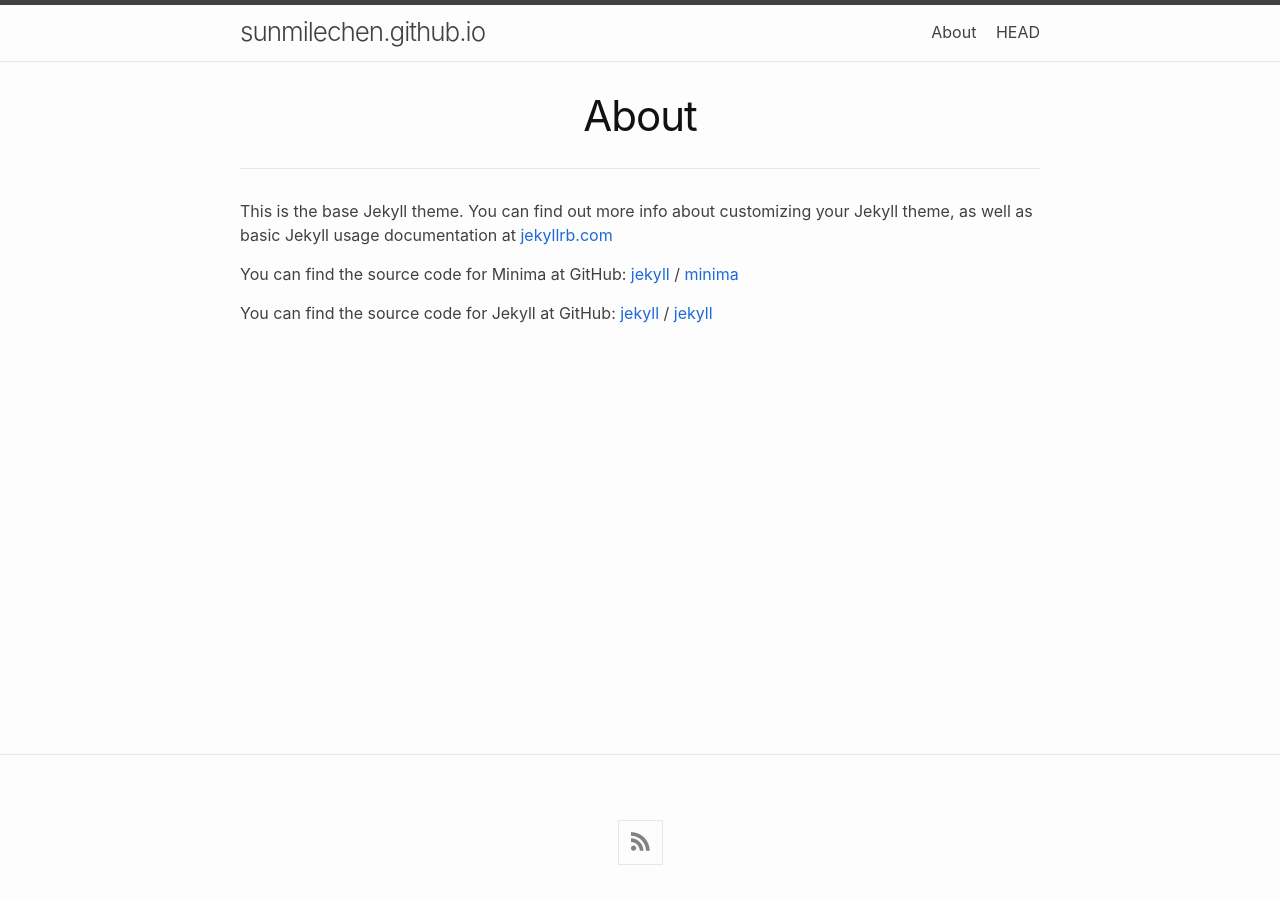
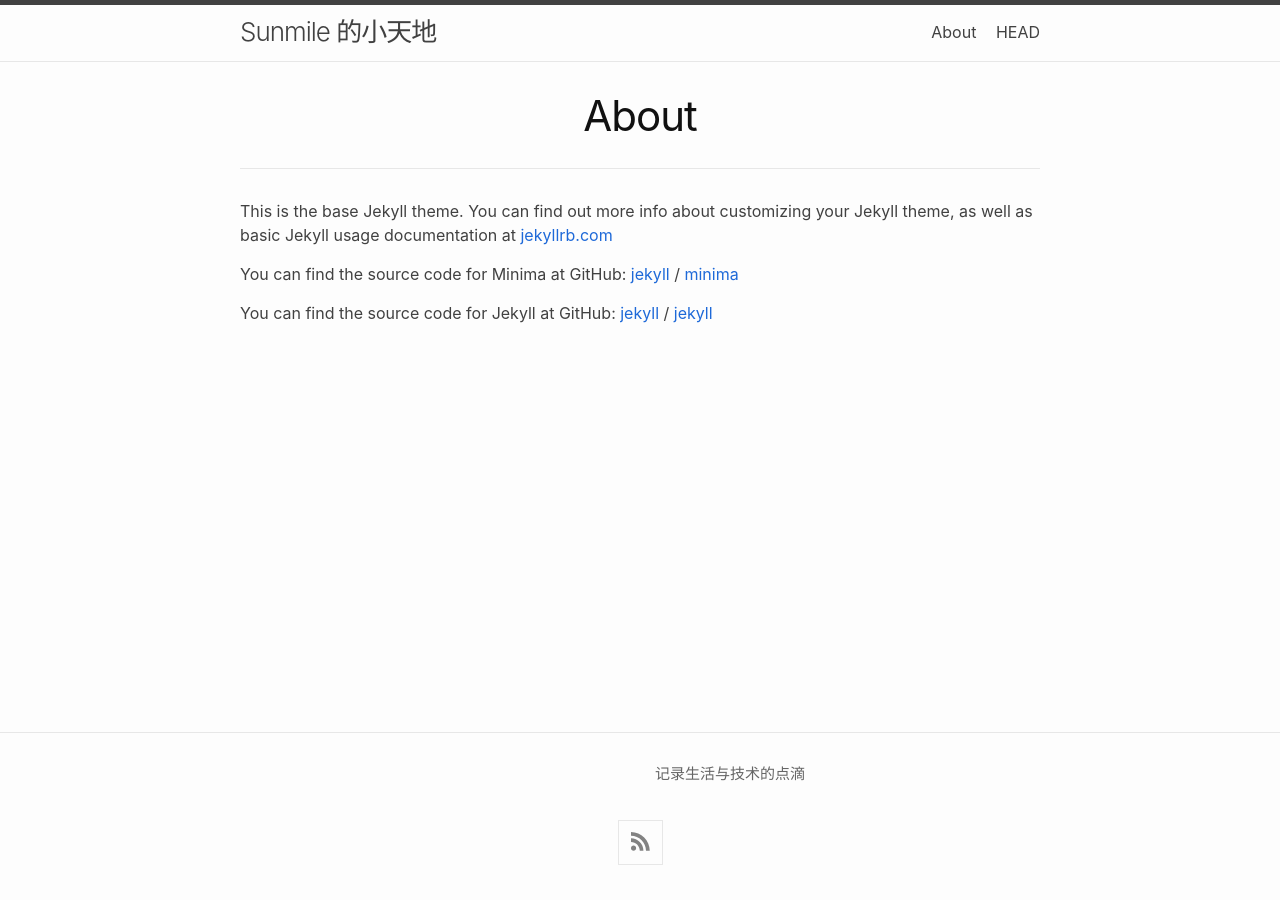
Before and after one commit to sunmilechen/sunmilechen.github.io, a Jekyll site: the page built from about.md, in a window 1280 px wide. Built offline with Jekyll 4.4.1, drawn with Linux system fonts in a browser that asks for light colours; nearby versions of some CDN libraries; part of the change alters nothing that is shown.

Commit message:
Update _config.yml

```diff
--- a/_config.yml
+++ b/_config.yml
@@ -1,92 +1,17 @@
-# Site-wide settings
-# ------------------
-#
-# title: Your awesome title
-#
-# author:
-#   name: GitHub User
-#   email: your-email@domain.com
-#
-# The `>` after `description:` means to ignore line-breaks until next key. If
-#   you wish to omit the line-break after the end of text, use `>-` instead.
-# description: >
-#   Write an awesome description for your new site here. You can edit this line
-#   in _config.yml. It will appear in your document head meta (for Google search
-#   results) and in your feed.xml site description.
+# 站点基本信息
+title: Sunmile 的小天地
+description: 记录生活与技术的点滴
+url: "https://sunmilechen.github.io"
+baseurl: ""
 
+# 使用 Minima 主题（关键）
+theme: minima
 
-# Build settings
-# --------------
-#
-# If you wish to use the gem-version of Minima with or without a Gemfile, use
-#   the following setting:
-# theme: minima
-#
-# **OR** if you wish to use the theme directly from the GitHub repository by
-#   bypassing a Gemfile, use the following setting instead.
-#   It is best that you lock to a particular commit and update if upstream changes
-#   do not affect your site adversely.
-# remote_theme: jekyll/minima@d4d779a
-#
-# Minima requires the following plugins:
-# plugins:
-#  - jekyll-feed
-#  - jekyll-seo-tag
-#
-# Uncomment the following setting if you wish to disable deprecation warnings
-#   from newer versions of sass converter. Adapt as required.
-# sass:
-#   quiet_deps: true
-#   silence_deprecations: [import]
+# 显示文章摘要（推荐）
+minima:
+  show_excerpts: true
 
-
-# Minima-specific settings (applicable to Minima v3 and above only)
-# -----------------------------------------------------------------
-#
-#  *All described config keys below should be nested under the top-level
-#   `minima` key.*
-#
-# minima:
-#   Minima skin selection. Available skins are:
-#     * classic            Default, light color scheme.
-#     * dark               Dark variant of the classic skin.
-#     * auto               Adaptive skin based on the classic and dark skins.
-#     * solarized-light    Light variant of solarized color scheme.
-#     * solarized-dark     Dark variant of solarized color scheme.
-#     * solarized          Adaptive skin for solarized color scheme skins.
-#   skin: auto
-#
-#   Specific pages for site navigation.
-#     If you wish to link only specific pages in the site-navigation, use this
-#     and list the `path` property (as represented via Liquid) of the pages in
-#     the order they should be rendered.
-#   nav_pages:
-#     - about.md
-#
-#   Set to `true` to show excerpts on the homepage.
-#   show_excerpts: false
-#
-#   Minima date format.
-#     The default value is "%b %d, %Y" (e.g. Nov 14, 2023).
-#     Refer to https://shopify.github.io/liquid/filters/date/ for valid values
-#   date_format: "%b-%d-%Y"
-#
-#   Social Media Links.
-#     Renders icons via Font Awesome Free webfonts CDN, based on ordered list of
-#     entries. Valid entry keys:
-#       * title    Tooltip rendered on hovering over icon.
-#       * icon     Font Awesome icon id. `github` corresponds to `fa-github`.
-#       * url      Full URL of social profile.
-#   social_links:
-#     - title: Minima Theme repository at GitHub
-#       icon: github
-#       url: "https://github.com/jekyll/minima"
-#     - title: Jekyll at X (formerly Twitter)
-#       icon: x-twitter
-#       url: "https://x.com/jekyllrb"
-#
-#   Hide syndication feed subscription link.
-#     RSS / Atom feed link is always rendered as the last item of social-links
-#     list. Set below key to `true` to not have the link to feed rendered as
-#     part of social-links list.
-#   hide_site_feed_link: false
+# 必要插件（不要删）
+plugins:
+  - jekyll-feed
+  - jekyll-seo-tag
```
